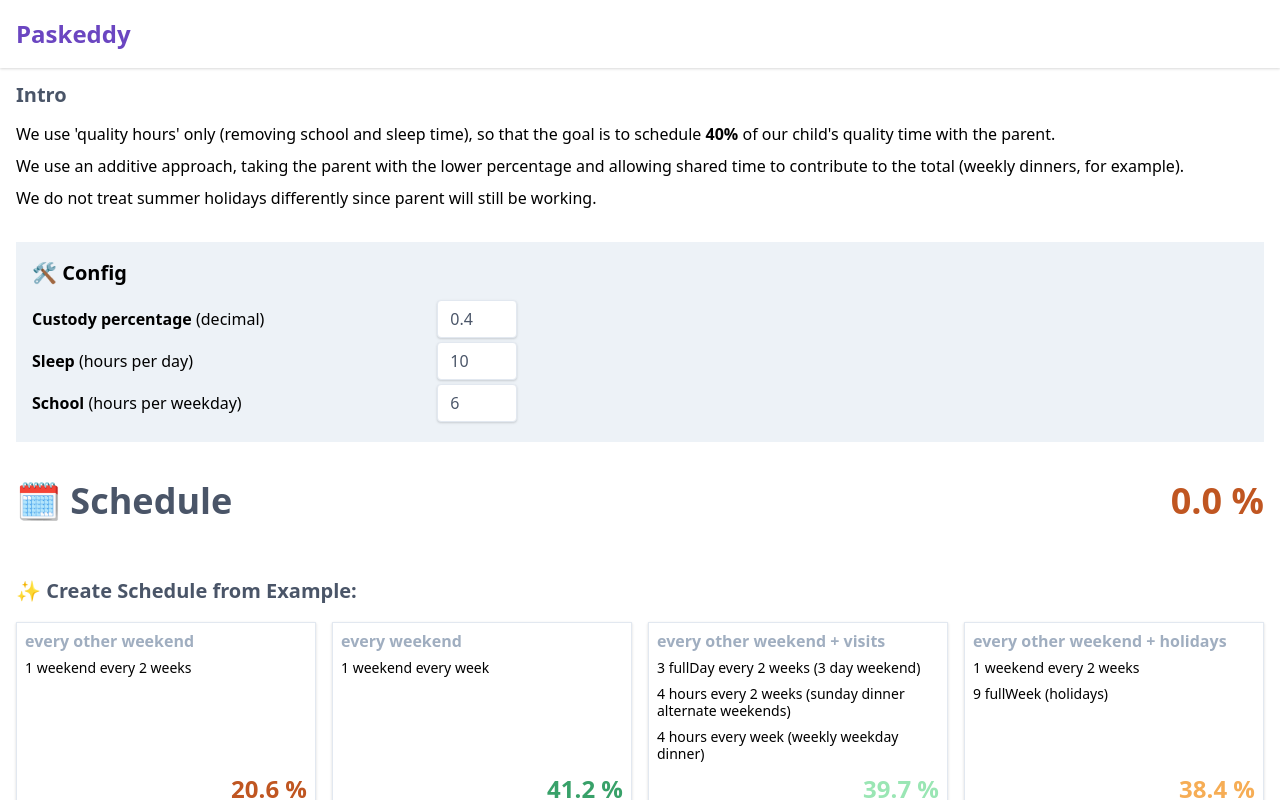
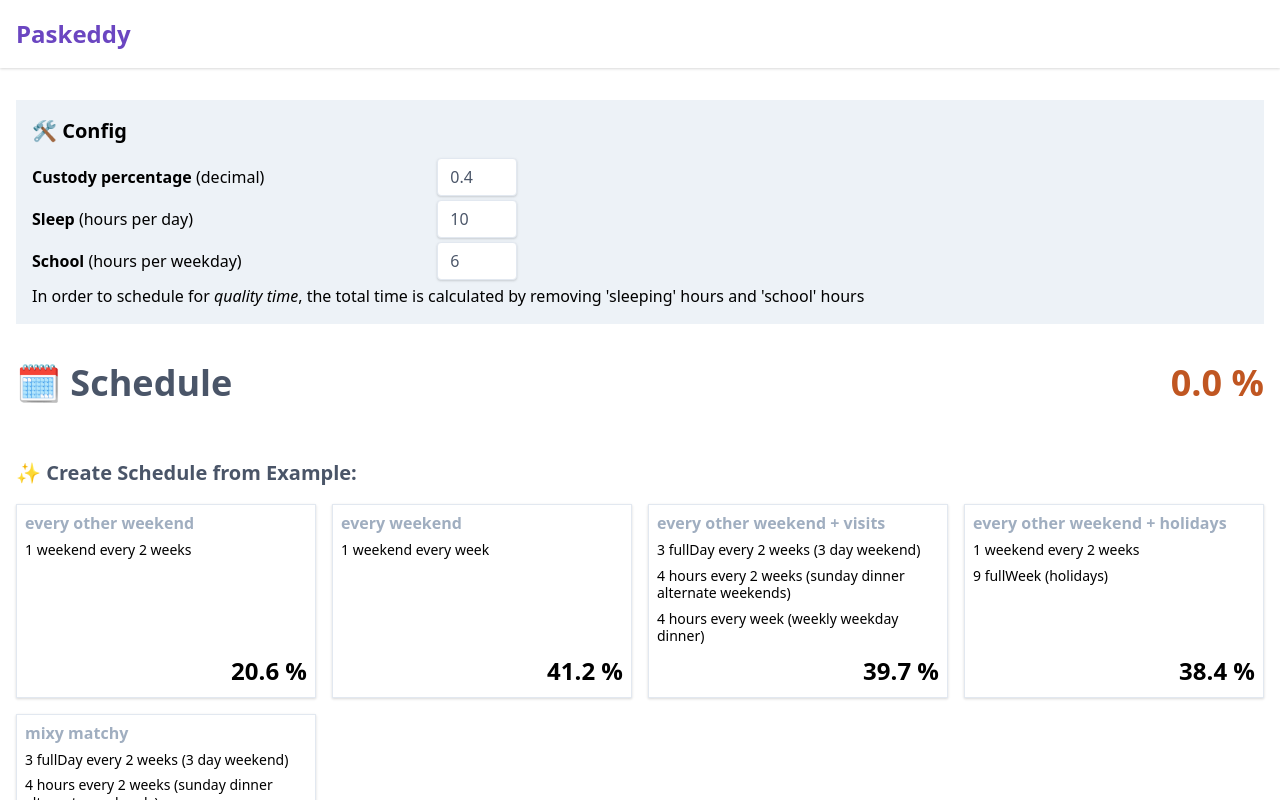
Before and after one commit to thedamon/paskedty, a Vue app: page / in a window 1280 px wide. Shown: the top 800 px of the page. Built offline with nearby package versions, Linux system fonts and the light colour scheme.

Commit message:
tailwind config, remov intro

```diff
--- a/src/App.vue
+++ b/src/App.vue
@@ -5,19 +5,6 @@
     </div>
   </div>
   <div class="container mx-auto px-4">
-
-
-    <h2 class="text-xl my-3 font-semibold text-gray-700">Intro</h2>
-    <p class="mb-2">
-      We use 'quality hours' only (removing school and sleep time), so that the goal is to schedule <strong>{{Math.round(custodyPct * 100)}}%</strong> of our child's quality time with the parent.</p>
-    <p class="mb-2">
-      We use an additive approach, taking the parent with the lower percentage and allowing shared time to contribute to the total (weekly dinners, for example).</p>
-    <p class="mb-2">
-      We do not treat summer holidays differently since parent will still be working.
-    </p>
-
-
-
     <div class="bg-gray-200 p-4 my-8">
 
     <h2 class="font-semibold mb-3 text-xl">🛠 Config</h2>
@@ -30,12 +17,14 @@
     <div class="flex mb-1 items-center">
       <label for="school" class="w-1/3 block"><span class="font-semibold">School</span> (hours per weekday)</label>
       <input min="0" type="number" :class="s.input" v-model="school" id="school"/></div>
-    </div>
+
+    <p>In order to schedule for <em>quality time</em>, the total time is calculated by removing 'sleeping' hours and 'school' hours</p>
+  </div>
 
 
     <h2 class="text-4xl mt-8 mb-4 font-semibold text-gray-700 flex justify-between">
       <span>🗓 Schedule</span>
-      <span class="font-bold" :class="`text-${schedulePctColor}`">{{ schedulePctFormatted }} %</span>
+      <span class="font-bold" :class="`${schedulePctColor}`">{{ schedulePctFormatted }} %</span>
     </h2>
 
 
@@ -228,18 +217,15 @@ export default {
         //     : 1) * evt.number || 1;
       },
       pctColor(pct){
-        console.log(pct);
-        if (pct >= this.custodyPct) return 'green-600';
-        if (pct + .01 >= this.custodyPct) return 'green-300';
-        if (pct + .05 >= this.custodyPct) return 'orange-400';
-        if (pct + .15 >= this.custodyPct) return 'orange-600';
-        return 'orange-700';
+        if (pct >= this.custodyPct) return 'text-green-600';
+        if (pct + .01 >= this.custodyPct) return 'text-green-300';
+        if (pct + .05 >= this.custodyPct) return 'text-orange-400';
+        if (pct + .15 >= this.custodyPct) return 'text-orange-600';
+        return 'text-orange-700';
       },
       eventHours(evt){
         let thisHours = this.units[evt.unit];
         let perYear = this.perYear(evt);
-        console.log('thisHours :' +thisHours)
-        console.log('perYear :' +perYear)
         return perYear * thisHours;
       },
       percentageFromEvents(events){
@@ -247,7 +233,6 @@ export default {
         events.forEach(evt => {
           hours += this.eventHours(evt);
         });
-        console.log('totalHours: ' + hours);
         return hours / (52 * this.qualityHoursPerWeek);
       },
       newFromTemplate(idx){
--- a/tailwind.config.js
+++ b/tailwind.config.js
@@ -7,6 +7,15 @@ module.exports = {
       "./src/**/*.js",
       // etc.
     ],
+    options: {
+      whitelist: [
+        "text-green-600",
+        "text-green-300",
+        "text-orange-400",
+        "text-orange-600",
+        "text-orange-700",
+      ],
+    },
   },
   corePlugins: {
     // preflight: false,
```
